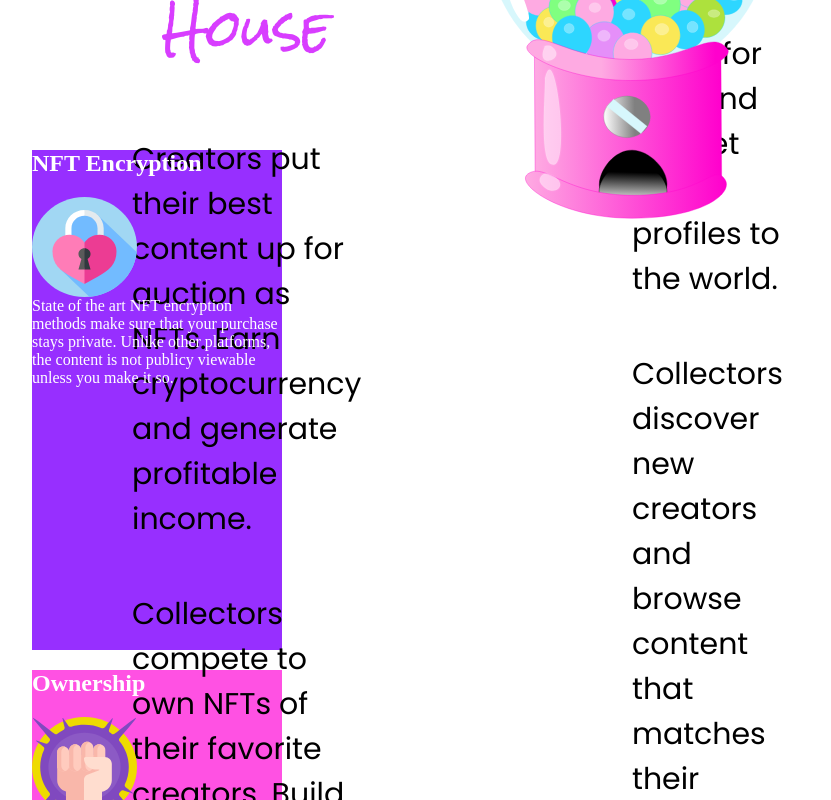
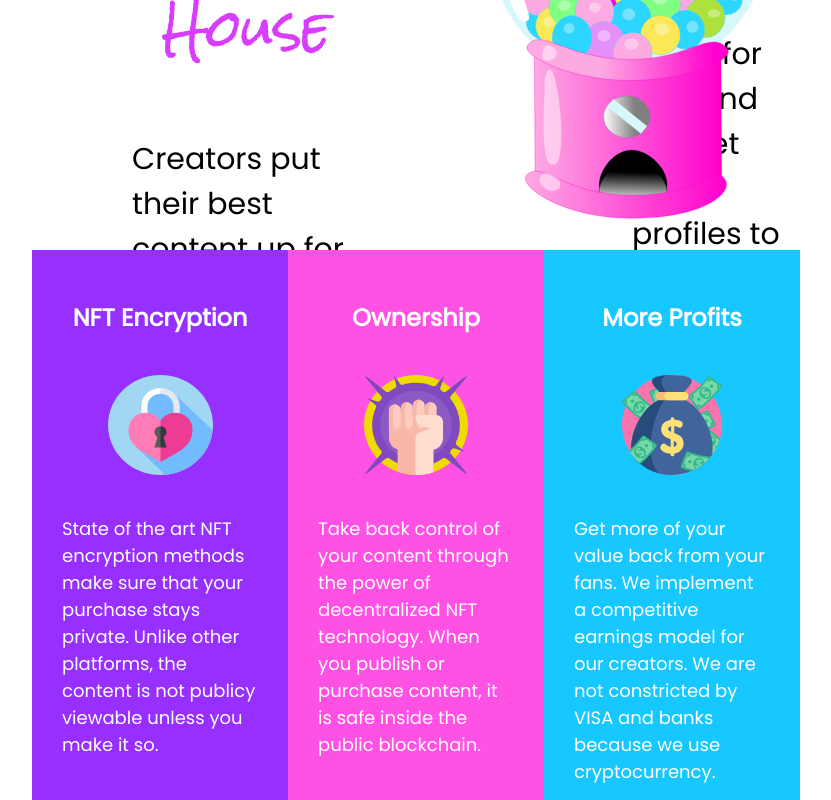
Before and after one commit to own-me/nude-promo, a React app: page / in a window 1280 px wide. Shown: the part 1840-2640 px from the top of the page, without its empty margins (224-1055 px from the left). Built offline with nearby package versions, Linux system fonts and the light colour scheme.

Commit message:
style featureCards

```diff
--- a/components/features/FeatureCard.tsx
+++ b/components/features/FeatureCard.tsx
@@ -5,10 +5,18 @@ const CardContainer = styled.div<{ background: string }>`
     height: 500px;
     width: 250px;
     background-color: ${props => props.background};
+    padding: 30px;
 `;
 
 const Title = styled.h2`
     color: white;
+    text-align: center;
+    margin-bottom: 40px;
+`;
+
+const IconContainer = styled.div`
+    text-align: center;
+    margin-bottom: 40px;
 `;
 
 const Icon = styled.img`
@@ -17,13 +25,16 @@ const Icon = styled.img`
 
 const Text = styled.div`
     color: white;
+    font-size: 18px;
 `;
 
 export default function FeatureCard({ title, icon, text, background }) {
     return (
         <CardContainer background={background}>
             <Title>{title}</Title>
-            <Icon src={icon} />
+            <IconContainer>
+                <Icon src={icon} />
+            </IconContainer>
             <Text>{text}</Text>
         </CardContainer>
     );
--- a/components/features/Features.tsx
+++ b/components/features/Features.tsx
@@ -7,6 +7,11 @@ import moneyBag from "../../media/money-bag.svg";
 
 const FeaturesContainer = styled.div`
     min-height: 800px;
+    display: flex;
+    align-content: center;
+    justify-content: space-between;
+    align-items: center;
+    font-family: Poppins, Open Sans;
 `;
 
 const featuresData = [
```
